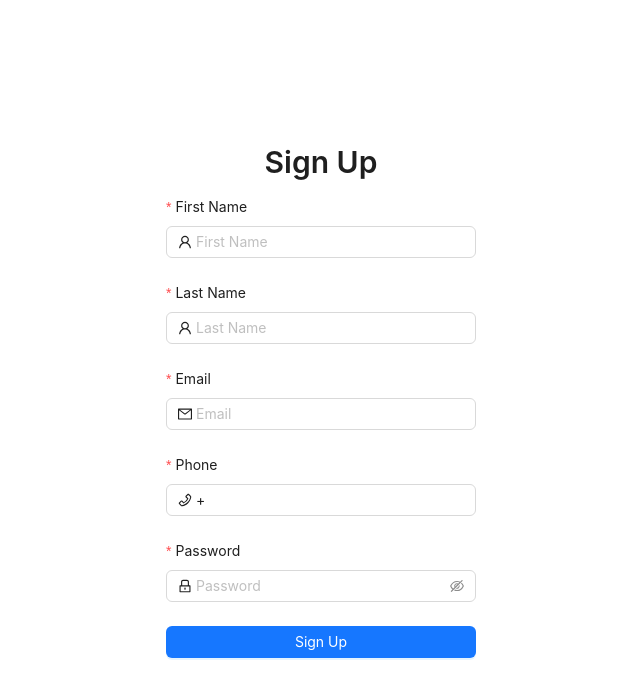
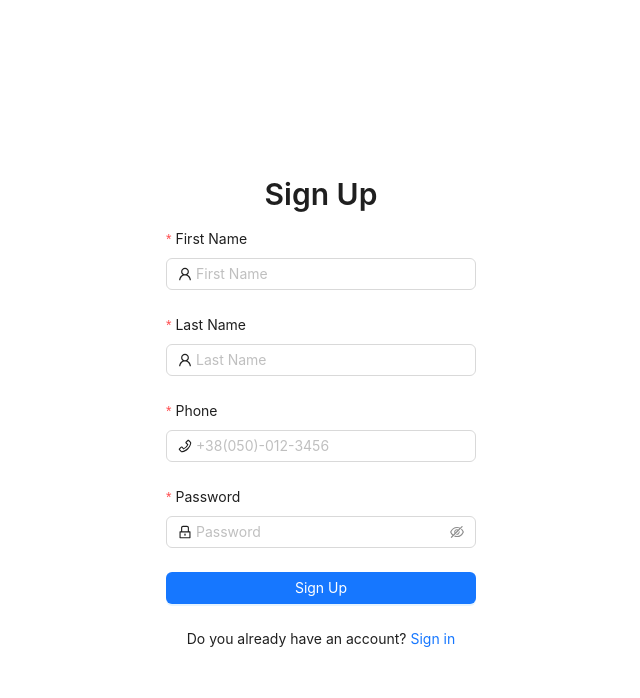
Before and after one commit to multimedia-interfaces/frontend, a React (Create React App) app: page /signup in a window 1280 px wide. Shown: the top 698 px of the page, without its empty margins (319-959 px from the left). Built offline with nearby package versions, Linux system fonts and the light colour scheme.

Commit message:
Integrate SignIn\SignUp with API

```diff
--- a/package.json
+++ b/package.json
@@ -7,6 +7,7 @@
     "@testing-library/react": "^13.4.0",
     "@testing-library/user-event": "^13.5.0",
     "antd": "^5.22.1",
+    "axios": "^1.7.7",
     "react": "^18.3.1",
     "react-dom": "^18.3.1",
     "react-router-dom": "^6.28.0",
--- /dev/null
+++ b/src/api/login.js
@@ -0,0 +1,16 @@
+import axios from 'axios';
+import {API_HOST} from "../constants/api";
+
+export const login = async (data) => {
+    try {
+        const response = await axios.post(`${API_HOST}/auth/login`, data, {
+            headers: {
+                'Content-Type': 'application/json',
+                'Accept': 'application/json',
+            },
+        });
+        return response.data;
+    } catch (error) {
+        throw error.response.data;
+    }
+};
--- /dev/null
+++ b/src/api/register.js
@@ -0,0 +1,16 @@
+import axios from 'axios';
+import {API_HOST} from "../constants/api";
+
+export const register = async (data) => {
+    try {
+        const response = await axios.post(`${API_HOST}/auth/registration`, data, {
+            headers: {
+                'Content-Type': 'application/json',
+                'Accept': 'application/json',
+            },
+        });
+        return response.data;
+    } catch (error) {
+        throw error.response.data;
+    }
+};
--- a/src/components/SignIn.js
+++ b/src/components/SignIn.js
@@ -1,22 +1,44 @@
-import React from 'react';
-import { Form, Input, Button, Row, Col, Typography } from 'antd';
+import React, { useState } from 'react';
+import { Form, Input, Button, Row, Col, Typography, Alert } from 'antd';
 import { MailOutlined, LockOutlined } from '@ant-design/icons';
+import { login } from '../api/login';
 
 const { Title } = Typography;
 
 const SignIn = () => {
-    const onFinish = (values) => {
-        console.log('Success:', values);
+    const [error, setError] = useState(null);
+    const [loading, setLoading] = useState(false);
+
+    const onFinish = async (values) => {
+        setLoading(true);
+        try {
+            const data = {
+                phone: values.phone,
+                password: values.password,
+            };
+            const response = await login(data);
+            console.log('Success:', response);
+            setError(null);
+        } catch (err) {
+            setError(err.message);
+        } finally {
+            setLoading(false);
+        }
     };
 
     const onFinishFailed = (errorInfo) => {
         console.log('Failed:', errorInfo);
     };
 
+    const handleChange = () => {
+        setError(null);
+    };
+
     return (
         <Row justify="center" align="middle" style={{ minHeight: '100vh', padding: '0 20px' }}>
             <Col xs={24} sm={16} md={12} lg={8} xl={6}>
                 <Title level={2} style={{ textAlign: 'center' }}>Sign In</Title>
+                {error && <Alert message={error} type="error" showIcon style={{ marginBottom: '20px' }} />}
                 <Form
                     name="signin"
                     initialValues={{ remember: true }}
@@ -25,11 +47,14 @@ const SignIn = () => {
                     layout="vertical"
                 >
                     <Form.Item
-                        label="Email"
-                        name="email"
-                        rules={[{ required: true, type: 'email', message: 'Please input a valid email!' }]}
+                        label="Phone"
+                        name="phone"
+                        rules={[
+                            { required: true, message: 'Please input your phone number!' },
+                            { pattern: /^\+\d{12}$/, message: 'Phone number must start with + and be followed by 12 digits' }
+                        ]}
                     >
-                        <Input prefix={<MailOutlined />} placeholder="Email" />
+                        <Input prefix={<MailOutlined />} placeholder="+38(050)-012-3456" onChange={handleChange} />
                     </Form.Item>
 
                     <Form.Item
@@ -37,12 +62,12 @@ const SignIn = () => {
                         name="password"
                         rules={[{ required: true, message: 'Please input your password!' }]}
                     >
-                        <Input.Password prefix={<LockOutlined />} placeholder="Password" />
+                        <Input.Password prefix={<LockOutlined />} placeholder="Password" onChange={handleChange} />
                     </Form.Item>
 
                     <Form.Item>
-                        <Button type="primary" htmlType="submit" block>
-                            Sign In
+                        <Button type="primary" htmlType="submit" block loading={loading} disabled={loading}>
+                            {loading ? 'Processing...' : 'Sign In'}
                         </Button>
                     </Form.Item>
                 </Form>
--- a/src/components/SignUp.js
+++ b/src/components/SignUp.js
@@ -1,22 +1,46 @@
-import React from 'react';
-import { Form, Input, Button, Row, Col, Typography } from 'antd';
+import React, { useState } from 'react';
+import { Form, Input, Button, Row, Col, Typography, Alert } from 'antd';
 import { UserOutlined, MailOutlined, PhoneOutlined, LockOutlined } from '@ant-design/icons';
+import { Link } from 'react-router-dom';
+import { register } from '../api/register';
 
-const { Title } = Typography;
+const { Title, Text } = Typography;
 
 const SignUp = () => {
-    const onFinish = (values) => {
-        console.log('Success:', values);
+    const [error, setError] = useState(null);
+    const [loading, setLoading] = useState(false);
+
+    const onFinish = async (values) => {
+        setLoading(true);
+        try {
+            const data = {
+                phone: values.phone,
+                password: values.password,
+                name: `${values.firstName} ${values.lastName}`,
+            };
+            const response = await register(data);
+            console.log('Success:', response);
+            setError(null);
+        } catch (err) {
+            setError(err.message);
+        } finally {
+            setLoading(false);
+        }
     };
 
     const onFinishFailed = (errorInfo) => {
         console.log('Failed:', errorInfo);
     };
 
+    const handleChange = () => {
+        setError(null);
+    };
+
     return (
         <Row justify="center" align="middle" style={{ minHeight: '100vh', padding: '0 20px' }}>
             <Col xs={24} sm={16} md={12} lg={8} xl={6}>
                 <Title level={2} style={{ textAlign: 'center' }}>Sign Up</Title>
+                {error && <Alert message={error} type="error" showIcon style={{ marginBottom: '20px' }} />}
                 <Form
                     name="signup"
                     initialValues={{ remember: true }}
@@ -29,7 +53,7 @@ const SignUp = () => {
                         name="firstName"
                         rules={[{ required: true, message: 'Please input your first name!' }]}
                     >
-                        <Input prefix={<UserOutlined />} placeholder="First Name" />
+                        <Input prefix={<UserOutlined />} placeholder="First Name" onChange={handleChange} />
                     </Form.Item>
 
                     <Form.Item
@@ -37,30 +61,18 @@ const SignUp = () => {
                         name="lastName"
                         rules={[{ required: true, message: 'Please input your last name!' }]}
                     >
-                        <Input prefix={<UserOutlined />} placeholder="Last Name" />
-                    </Form.Item>
-
-                    <Form.Item
-                        label="Email"
-                        name="email"
-                        rules={[
-                            { required: true, message: 'Please input a valid email!' },
-                            { pattern: /^[a-zA-Z0-9._%+-]+@[a-zA-Z0-9.-]+\.[a-zA-Z]{2,}$/, message: 'Email must match pattern *@*.*' }
-                        ]}
-                    >
-                        <Input prefix={<MailOutlined />} placeholder="Email" />
+                        <Input prefix={<UserOutlined />} placeholder="Last Name" onChange={handleChange} />
                     </Form.Item>
 
                     <Form.Item
                         label="Phone"
                         name="phone"
-                        initialValue="+"
                         rules={[
                             { required: true, message: 'Please input your phone number!' },
                             { pattern: /^\+\d{12}$/, message: 'Phone number must start with + and be followed by 12 digits' }
                         ]}
                     >
-                        <Input prefix={<PhoneOutlined />} placeholder="Phone" />
+                        <Input prefix={<PhoneOutlined />} placeholder="+38(050)-012-3456" onChange={handleChange} />
                     </Form.Item>
 
                     <Form.Item
@@ -68,15 +80,18 @@ const SignUp = () => {
                         name="password"
                         rules={[{ required: true, message: 'Please input your password!' }]}
                     >
-                        <Input.Password prefix={<LockOutlined />} placeholder="Password" />
+                        <Input.Password prefix={<LockOutlined />} placeholder="Password" onChange={handleChange} />
                     </Form.Item>
 
                     <Form.Item>
-                        <Button type="primary" htmlType="submit" block>
-                            Sign Up
+                        <Button type="primary" htmlType="submit" block loading={loading} disabled={loading}>
+                            {loading ? 'Processing...' : 'Sign Up'}
                         </Button>
                     </Form.Item>
                 </Form>
+                <div style={{ textAlign: 'center', marginTop: '20px' }}>
+                    <Text>Do you already have an account? <Link to="/signin">Sign in</Link></Text>
+                </div>
             </Col>
         </Row>
     );
--- /dev/null
+++ b/src/constants/api.js
@@ -0,0 +1 @@
+export const API_HOST = 'http://ec2-18-197-25-236.eu-central-1.compute.amazonaws.com:8080';
```
Also changed, not shown: src/App.js (+12 -0 lines), 1 other file (tests, documents, lock files or other folders).
